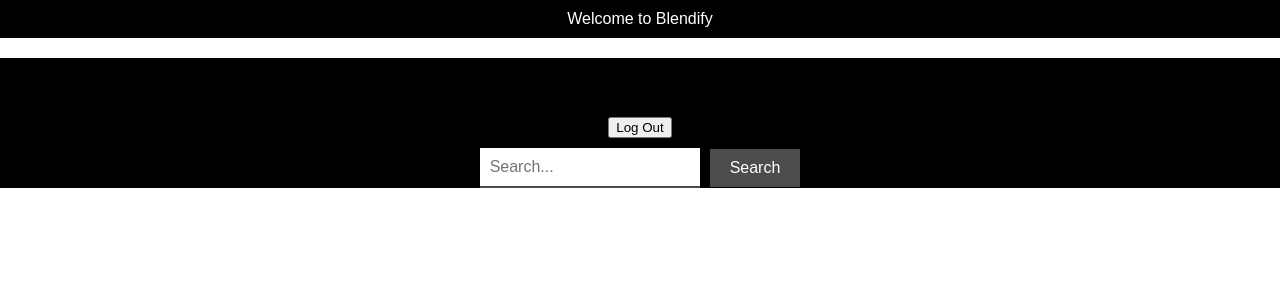
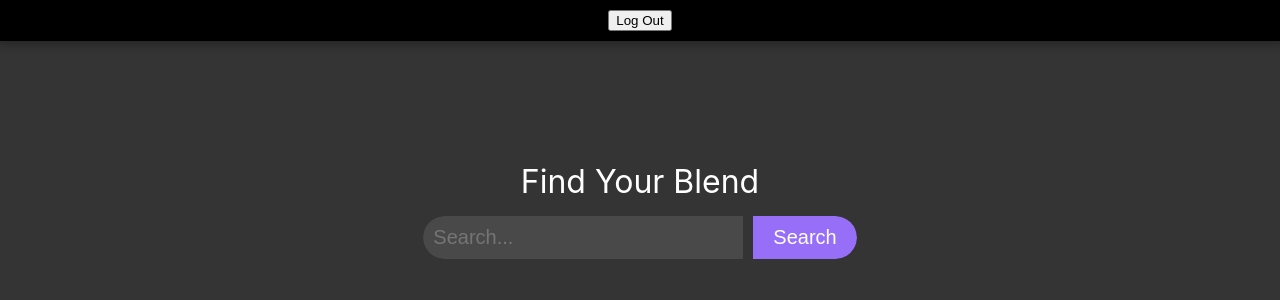
Before and after one commit to connorsavage/Blendify, a React (Create React App) app in the folder blendify/: page /home in a window 1280 px wide. Shown: the top 300 px of the page. Built offline with nearby package versions, Linux system fonts and the light colour scheme.

Commit message:
update home

```diff
--- a/blendify/src/Components/SearchBar/SearchBar.css
+++ b/blendify/src/Components/SearchBar/SearchBar.css
@@ -2,27 +2,45 @@
   display: flex;
   justify-content: center;
   align-items: center;
-    margin-bottom: 20px;
+  margin-bottom: 500px;
+  border-radius: 25px; /* Add this for the outer container */
+  overflow: hidden; /* Ensures internal components adhere to border-radius */
+  width: fit-content; /* Adjusts the width according to content */
+  /*background-color: #976EF8; /* A background to match with the button */
 }
 
 .search-bar input {
   padding: 10px;
-    font-size: 16px;
+  font-size: 20px;
   border: none;
-    border-bottom: 2px solid #4c4c4c;
   margin-right: 10px;
-    width: 200px;
+  width: 300px;
+  border-top-left-radius: 25px; /* Rounded corner */
+  border-bottom-left-radius: 25px; /* Rounded corner */
+  outline: none; /* Remove focus border */
+  background-color: rgba(255, 255, 255, 0.1); /* Add this line for a slight white, transparent background */
+  color: #fff;
+  transition: background-color 0.3s ease-in-out;
 }
 
 .search-bar button {
   padding: 10px 20px;
-    font-size: 16px;
-    background-color: #4c4c4c;
+  font-size: 20px;
+  background-color: #976EF8;
   color: #fff;
   border: none;
   cursor: pointer;
+  border-top-right-radius: 25px; /* Rounded corner */
+  border-bottom-right-radius: 25px; /* Rounded corner */
+  transition: background-color 0.3s ease-in-out; /* Smooth transition */
 }
 
 .search-bar button:hover {
-    background-color: #333;
+  /*background-color: #8151DB;*/
+  background-color: rgba(255, 255, 255, 0.1);
 }
+
+.search-bar input:hover {
+  /*background-color: #8151DB;*/
+  background-color: rgba(255, 255, 255, 0.2);
+}
--- a/blendify/src/Views/HomeView/HomeView.css
+++ b/blendify/src/Views/HomeView/HomeView.css
@@ -1,7 +1,26 @@
 header {
+    width: 100%;
     z-index: 1;
+    background-color: #242424; /* Add a background color for visibility across the full width */
+    padding: 10px 0; /* Add some vertical padding to give space to your header content */
+    box-shadow: 0px 3px 10px rgba(0, 0, 0, 0.2); /* Optional: Adds a subtle shadow for a slightly lifted appearance */
+    position: fixed; /* Optional: Fix the header at the top of the page */
+    top: 0; /* Optional: Ensure it's at the top */
 }
-
 .home-view-wrapper {
-    background-color: black;
+    background-color: #343434;
 }
+.search-text {
+    font-size: 32px; /* Adjust to desired size */
+    color: rgba(255, 255, 255, 1); /* White with 80% opacity */
+    margin-bottom: 15px;
+}
+.home-view {
+    display: flex;
+    flex-direction: column;
+    align-items: center;
+    justify-content: center;
+    height: 100vh;
+    position: relative;
+    padding-top: 60px; /* Add a top padding equal to your header's height to prevent content hiding behind it */
+}
--- a/blendify/src/Views/HomeView/HomeView.js
+++ b/blendify/src/Views/HomeView/HomeView.js
@@ -11,13 +11,15 @@
 
     return (
         <div className="home-view-wrapper">
-            <div>
-                <h2>Home View!</h2>
+            <div className="home-view">
             <header>
                 <nav>
                     <button onClick={onLogout}>Log Out</button>
                 </nav>
             </header>
+            <div className="search-text">
+                Find Your Blend
+            </div>
             <SearchBar onSearch={handleSearch} />
             </div>
         </div>
```
Lines whose indentation alone changed are shown as unchanged.
